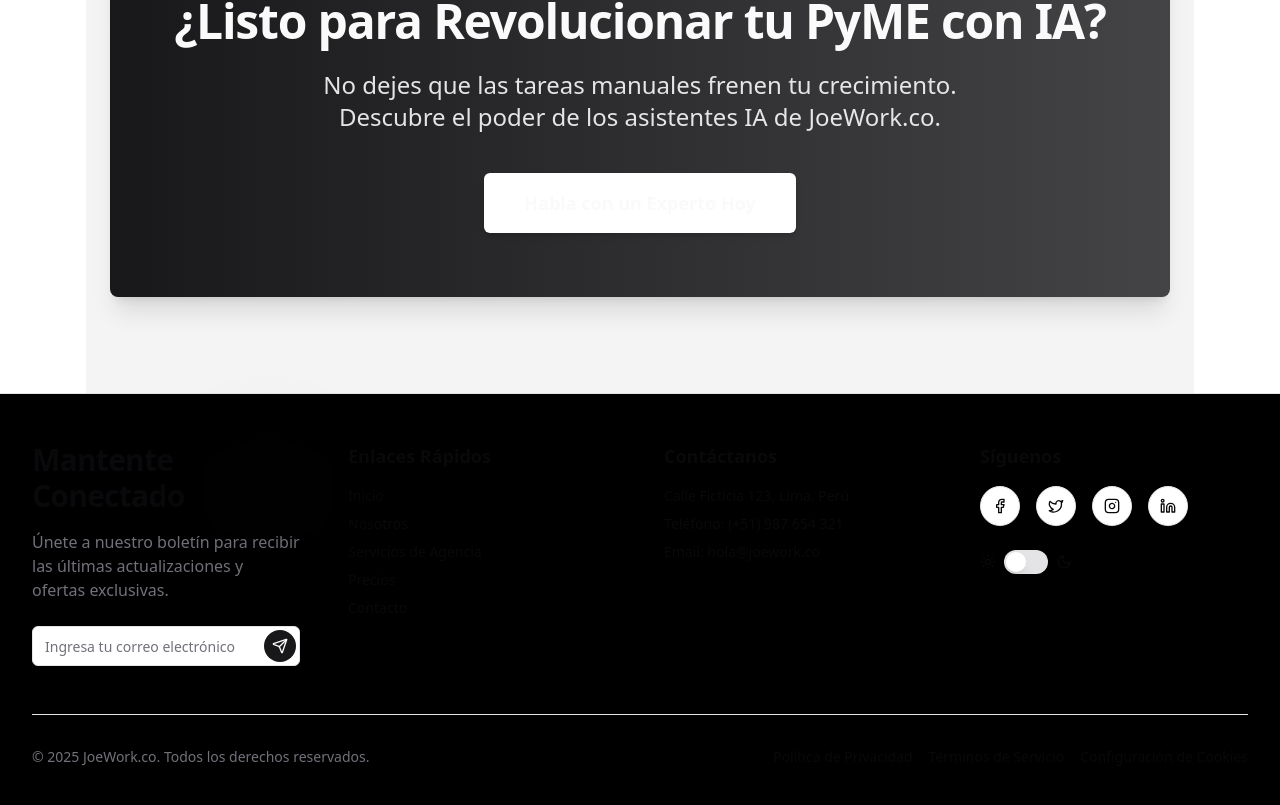
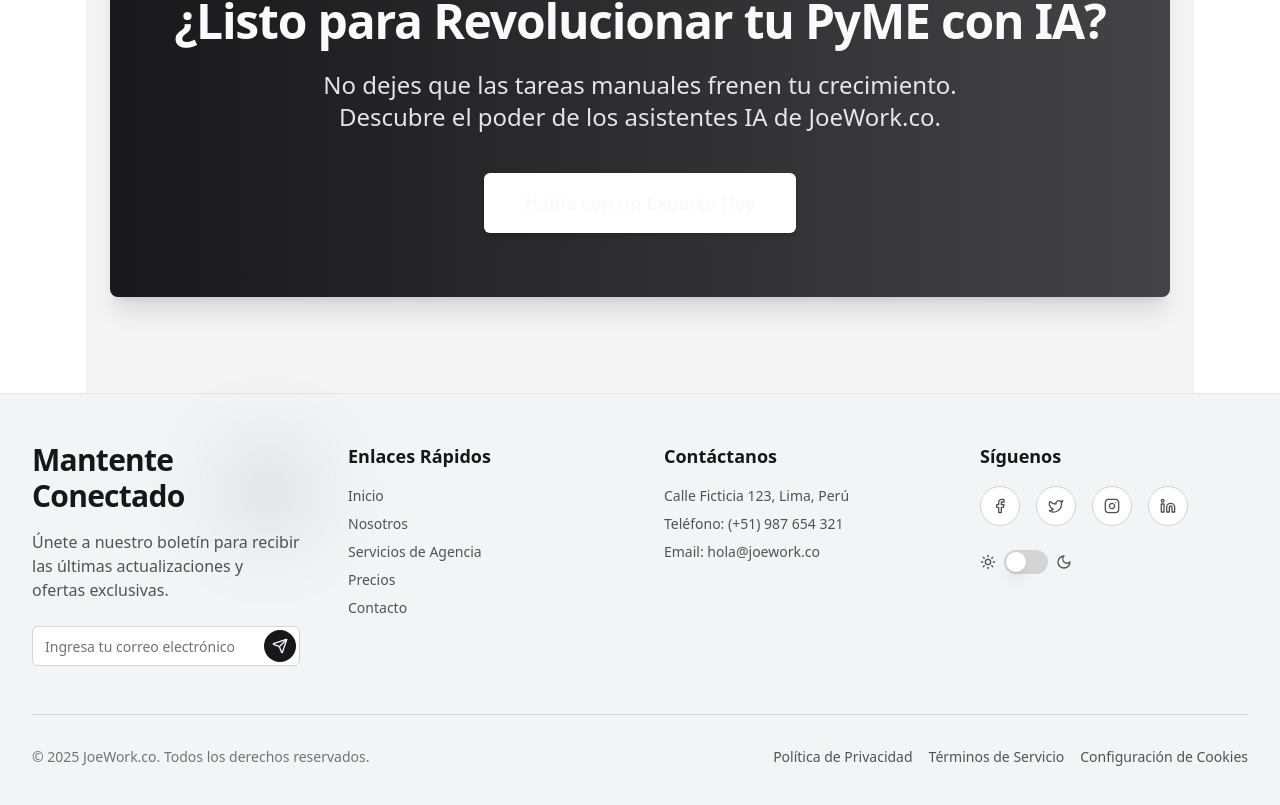
Before and after one commit to joeworkco/landing, a Next.js app: page / in a window 1280 px wide. Shown: the part 2770-3575 px from the top of the page. Built offline with nearby package versions, Linux system fonts and the light colour scheme; no server answers.

Commit message:
feat: update layout and UI components for improved dark mode support; adjust background colors and text styles across various sections

```diff
--- a/app/layout.tsx
+++ b/app/layout.tsx
@@ -27,7 +27,7 @@ export default function RootLayout({ children }: Props) {
     // Defaulting lang to 'en' for now
     <html lang="en" suppressHydrationWarning>
       <head />
-      <body className="min-h-screen bg-white dark:bg-gray-950 font-sans antialiased flex flex-col">
+      <body className="min-h-screen bg-white dark:bg-black font-sans antialiased flex flex-col">
         {/* Removed NextIntlClientProvider */}
         <ThemeProvider
           attribute="class"
--- a/components/ui/animated-testimonials.tsx
+++ b/components/ui/animated-testimonials.tsx
@@ -94,7 +94,7 @@ export function AnimatedTestimonials({
     <section
       ref={sectionRef}
       id="testimonials"
-      className={`py-24 overflow-hidden bg-muted/30 ${className || ""}`}
+      className={`py-24 overflow-hidden bg-white dark:bg-black ${className || ""}`}
     >
       <div className="container mx-auto px-4 md:px-6 max-w-7xl">
         <motion.div
--- a/components/ui/features-8.tsx
+++ b/components/ui/features-8.tsx
@@ -7,7 +7,7 @@ interface Features8Props {
 
 export function Features8({ techStack }: Features8Props) {
   return (
-    <section className="bg-gray-50 py-16 md:py-32 dark:bg-transparent">
+    <section className="dark:bg-black bg-white py-16 md:py-32 dark:bg-transparent">
       <div className="mx-auto max-w-3xl lg:max-w-5xl px-6">
         <div className="relative">
           <div className="relative z-10 grid grid-cols-6 gap-3">
--- a/components/ui/footer-section.tsx
+++ b/components/ui/footer-section.tsx
@@ -29,14 +29,14 @@ function FooterSection() {
   };
 
   return (
-    <footer className="relative border-t bg-black text-foreground transition-colors duration-300">
+    <footer className="relative border-t bg-gray-100 dark:bg-black text-neutral-800 dark:text-foreground transition-colors duration-300">
       <div className="container mx-auto px-4 py-12 md:px-6 lg:px-8">
         <div className="grid gap-12 md:grid-cols-2 lg:grid-cols-4">
           <div className="relative">
-            <h2 className="mb-4 text-3xl font-bold tracking-tight">
+            <h2 className="mb-4 text-3xl font-bold tracking-tight text-neutral-900 dark:text-white">
               Mantente Conectado
             </h2>
-            <p className="mb-6 text-muted-foreground">
+            <p className="mb-6 text-neutral-600 dark:text-muted-foreground">
               Únete a nuestro boletín para recibir las últimas actualizaciones y
               ofertas exclusivas.
             </p>
@@ -44,7 +44,7 @@ function FooterSection() {
               <Input
                 type="email"
                 placeholder="Ingresa tu correo electrónico"
-                className="pr-12 backdrop-blur-sm"
+                className="pr-12 bg-white dark:bg-neutral-800 border-neutral-300 dark:border-neutral-700 placeholder:text-neutral-500 dark:placeholder:text-neutral-400"
               />
               <Button
                 type="submit"
@@ -58,50 +58,56 @@ function FooterSection() {
             <div className="absolute -right-4 top-0 h-24 w-24 rounded-full bg-primary/10 blur-2xl" />
           </div>
           <div>
-            <h3 className="mb-4 text-lg font-semibold">Enlaces Rápidos</h3>
+            <h3 className="mb-4 text-lg font-semibold text-neutral-900 dark:text-white">
+              Enlaces Rápidos
+            </h3>
             <nav className="space-y-2 text-sm">
               <a
                 href="/"
-                className="block transition-colors hover:text-primary"
+                className="block text-neutral-600 dark:text-neutral-300 transition-colors hover:text-primary dark:hover:text-primary"
               >
                 Inicio
               </a>
               <a
                 href="/about"
-                className="block transition-colors hover:text-primary"
+                className="block text-neutral-600 dark:text-neutral-300 transition-colors hover:text-primary dark:hover:text-primary"
               >
                 Nosotros
               </a>
               <a
                 href="/agency"
-                className="block transition-colors hover:text-primary"
+                className="block text-neutral-600 dark:text-neutral-300 transition-colors hover:text-primary dark:hover:text-primary"
               >
                 Servicios de Agencia
               </a>
               <a
                 href="/pricing"
-                className="block transition-colors hover:text-primary"
+                className="block text-neutral-600 dark:text-neutral-300 transition-colors hover:text-primary dark:hover:text-primary"
               >
                 Precios
               </a>
               <a
                 href="/contact"
-                className="block transition-colors hover:text-primary"
+                className="block text-neutral-600 dark:text-neutral-300 transition-colors hover:text-primary dark:hover:text-primary"
               >
                 Contacto
               </a>
             </nav>
           </div>
           <div>
-            <h3 className="mb-4 text-lg font-semibold">Contáctanos</h3>
-            <address className="space-y-2 text-sm not-italic">
+            <h3 className="mb-4 text-lg font-semibold text-neutral-900 dark:text-white">
+              Contáctanos
+            </h3>
+            <address className="space-y-2 text-sm not-italic text-neutral-600 dark:text-neutral-300">
               <p>Calle Ficticia 123, Lima, Perú</p>
               <p>Teléfono: (+51) 987 654 321</p>
               <p>Email: hola@joework.co</p>
             </address>
           </div>
           <div className="relative">
-            <h3 className="mb-4 text-lg font-semibold">Síguenos</h3>
+            <h3 className="mb-4 text-lg font-semibold text-neutral-900 dark:text-white">
+              Síguenos
+            </h3>
             <div className="mb-6 flex space-x-4">
               <TooltipProvider>
                 <Tooltip>
@@ -109,7 +115,7 @@ function FooterSection() {
                     <Button
                       variant="outline"
                       size="icon"
-                      className="rounded-full"
+                      className="rounded-full border-neutral-300 dark:border-neutral-700 text-neutral-600 dark:text-neutral-300 hover:bg-neutral-100 dark:hover:bg-neutral-800"
                       asChild
                     >
                       <a href="#" aria-label="Facebook">
@@ -128,7 +134,7 @@ function FooterSection() {
                     <Button
                       variant="outline"
                       size="icon"
-                      className="rounded-full"
+                      className="rounded-full border-neutral-300 dark:border-neutral-700 text-neutral-600 dark:text-neutral-300 hover:bg-neutral-100 dark:hover:bg-neutral-800"
                       asChild
                     >
                       <a href="#" aria-label="Twitter">
@@ -147,7 +153,7 @@ function FooterSection() {
                     <Button
                       variant="outline"
                       size="icon"
-                      className="rounded-full"
+                      className="rounded-full border-neutral-300 dark:border-neutral-700 text-neutral-600 dark:text-neutral-300 hover:bg-neutral-100 dark:hover:bg-neutral-800"
                       asChild
                     >
                       <a href="#" aria-label="Instagram">
@@ -166,7 +172,7 @@ function FooterSection() {
                     <Button
                       variant="outline"
                       size="icon"
-                      className="rounded-full"
+                      className="rounded-full border-neutral-300 dark:border-neutral-700 text-neutral-600 dark:text-neutral-300 hover:bg-neutral-100 dark:hover:bg-neutral-800"
                       asChild
                     >
                       <a
@@ -186,37 +192,41 @@ function FooterSection() {
               </TooltipProvider>
             </div>
             <div className="flex items-center space-x-2">
-              <Sun className="h-4 w-4" />
+              <Sun className="h-4 w-4 text-neutral-600 dark:text-neutral-300" />
               <Switch
                 id="dark-mode"
                 checked={theme === "dark"}
                 onCheckedChange={handleThemeChange}
+                className="data-[state=checked]:bg-primary data-[state=unchecked]:bg-neutral-300 dark:data-[state=unchecked]:bg-neutral-700"
               />
-              <Moon className="h-4 w-4" />
+              <Moon className="h-4 w-4 text-neutral-600 dark:text-neutral-300" />
               <Label htmlFor="dark-mode" className="sr-only">
                 Cambiar tema
               </Label>
             </div>
           </div>
         </div>
-        <div className="mt-12 flex flex-col items-center justify-between gap-4 border-t pt-8 text-center md:flex-row">
-          <p className="text-sm text-muted-foreground">
+        <div className="mt-12 flex flex-col items-center justify-between gap-4 border-t border-neutral-300 dark:border-neutral-700 pt-8 text-center md:flex-row">
+          <p className="text-sm text-neutral-500 dark:text-muted-foreground">
             © 2025 JoeWork.co. Todos los derechos reservados.
           </p>
           <nav className="flex gap-4 text-sm">
             <a
               href="/privacy-policy"
-              className="block transition-colors hover:text-primary"
+              className="block text-neutral-600 dark:text-neutral-300 transition-colors hover:text-primary dark:hover:text-primary"
             >
               Política de Privacidad
             </a>
             <a
               href="/terms-of-service"
-              className="block transition-colors hover:text-primary"
+              className="block text-neutral-600 dark:text-neutral-300 transition-colors hover:text-primary dark:hover:text-primary"
             >
               Términos de Servicio
             </a>
-            <a href="#" className="block transition-colors hover:text-primary">
+            <a
+              href="#"
+              className="block text-neutral-600 dark:text-neutral-300 transition-colors hover:text-primary dark:hover:text-primary"
+            >
               Configuración de Cookies
             </a>
           </nav>
```
